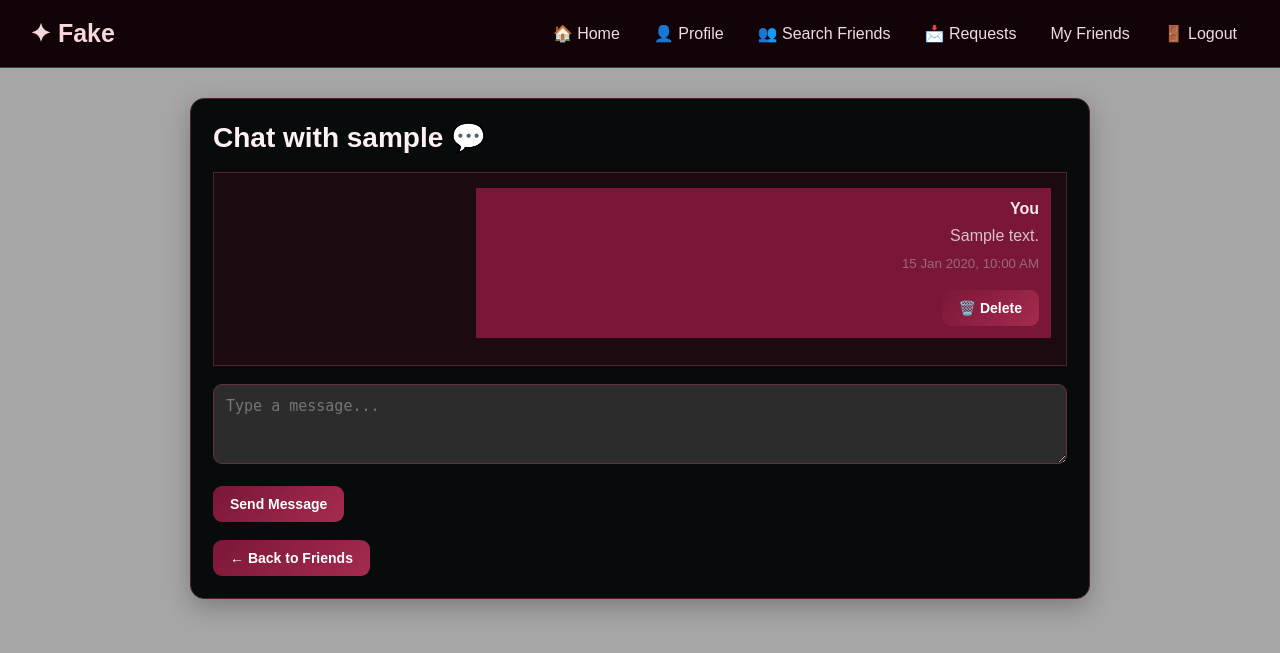
After one commit to rakshith-stack/Social-app, a Django app: page /chat/1/ in a window 1280 px wide. The commit adds this page. Shown: the top 653 px of the page. Run offline with Django 5.2, Linux system fonts and the light colour scheme; a user stored in the database is signed in; tables that the repository leaves empty hold one stand-in row (values such as "Sample post").

Commit message:
Add messaging features

```diff
--- a/social/models.py
+++ b/social/models.py
@@ -75,3 +75,26 @@ class Post(models.Model):
 
     def __str__(self):
         return self.user.username
+
+
+class Message(models.Model):
+    sender = models.ForeignKey(
+        User,
+        on_delete=models.CASCADE,
+        related_name="sent_messages"
+    )
+
+    receiver = models.ForeignKey(
+        User,
+        on_delete=models.CASCADE,
+        related_name="received_messages"
+    )
+
+    content = models.TextField()
+
+    created_at = models.DateTimeField(auto_now_add=True)
+
+    is_read = models.BooleanField(default=False)
+
+    def __str__(self):
+        return f"{self.sender.username} -> {self.receiver.username}"
--- a/social/templates/social/base.html
+++ b/social/templates/social/base.html
@@ -321,6 +321,57 @@
 
         }
 
+
+            .chat-box {
+                max-height: 500px;
+                overflow-y: auto;
+                padding: 15px;
+                border: 1px solid #54202f;
+                background: #1b0b10;
+            }
+
+            .message {
+                padding: 12px;
+                margin-bottom: 12px;
+                max-width: 70%;
+            }
+
+            .my-message {
+                margin-left: auto;
+                background: #7a1738;
+                text-align: right;
+            }
+
+            .friend-message {
+                margin-right: auto;
+                background: #29121a;
+                border: 1px solid #54202f;
+            }
+
+            .message p {
+                margin: 5px 0;
+            }
+
+            .message small {
+                opacity: 0.7;
+            }
+
+
+
+            .nav-notification {
+                position: relative;
+            }
+
+            .notification-dot {
+                display: inline-block;
+                width: 8px;
+                height: 8px;
+                background: #ff3b5c;
+                border-radius: 50%;
+                margin-left: 5px;
+                vertical-align: top;
+            }
+
     </style>
 
 </head>
@@ -358,8 +409,13 @@
                     📩 Requests
                 </a>
 
-                <a href="{% url 'my_friends' %}">
-                    🤝 My Friends
+                <a href="{% url 'my_friends' %}" class="nav-notification">
+                    My Friends
+
+                    {% if unread_messages %}
+                        <span class="notification-dot"></span>
+                    {% endif %}
+
                 </a>
 
                 <a href="{% url 'logout' %}">
--- /dev/null
+++ b/social/templates/social/chat.html
@@ -0,0 +1,96 @@
+{% extends "social/base.html" %}
+
+{% block content %}
+
+<div class="card">
+
+    <h1>Chat with {{ other_user.username }} 💬</h1>
+
+    <br>
+
+    <div class="chat-box">
+
+        {% for message in messages %}
+
+            {% if message.sender.id == current_user.id %}
+
+                <!-- Message sent by me -->
+
+                <div class="message my-message">
+
+                    <strong>You</strong>
+
+                    <p>{{ message.content }}</p>
+
+                    <small>
+                        {{ message.created_at|date:"d M Y, h:i A" }}
+                    </small>
+
+                    <br><br>
+
+                    <a href="{% url 'delete_message' message.id %}">
+                        <button type="button">
+                            🗑️ Delete
+                        </button>
+                    </a>
+
+                </div>
+
+            {% else %}
+
+                <!-- Message sent by friend -->
+
+                <div class="message friend-message">
+
+                    <strong>{{ message.sender.username }}</strong>
+
+                    <p>{{ message.content }}</p>
+
+                    <small>
+                        {{ message.created_at|date:"d M Y, h:i A" }}
+                    </small>
+
+                </div>
+
+            {% endif %}
+
+        {% empty %}
+
+            <p>No messages yet. Start the conversation!</p>
+
+        {% endfor %}
+
+    </div>
+
+    <br>
+
+    <form method="POST">
+
+        {% csrf_token %}
+
+        <textarea
+            name="content"
+            rows="3"
+            placeholder="Type a message..."
+            required
+        ></textarea>
+
+        <br><br>
+
+        <button type="submit">
+            Send Message
+        </button>
+
+    </form>
+
+    <br>
+
+    <a href="{% url 'my_friends' %}">
+        <button type="button">
+            ← Back to Friends
+        </button>
+    </a>
+
+</div>
+
+{% endblock %}
--- a/social/urls.py
+++ b/social/urls.py
@@ -17,4 +17,6 @@ urlpatterns = [
     path("my-friends/", views.my_friends, name="my_friends"),
     path("profile/", views.profile_view, name="profile"),
     path("edit-profile/", views.edit_profile, name="edit_profile"),
+    path("chat/<int:user_id>/", views.chat_view, name="chat"),
+    path("delete-message/<int:message_id>/",views.delete_message,name="delete_message"),
 ]
--- a/social/views.py
+++ b/social/views.py
@@ -2,8 +2,10 @@ from django.shortcuts import render, redirect
 from django.contrib.auth import authenticate, login, logout
 from django.contrib.auth.models import User
 from django.contrib.auth.decorators import login_required
+from datetime import datetime
+from django.db import models
 
-from .models import FriendRequest, Friendship, Post, Profile
+from .models import FriendRequest, Friendship, Post, Profile,  Message
 
 
 def register_view(request):
@@ -257,24 +259,64 @@ def create_post(request):
 
 @login_required
 def my_friends(request):
+
     friends = []
 
-    friendships = Friendship.objects.filter(user1=request.user)
+    friendships = Friendship.objects.filter(
+        user1=request.user
+    )
 
     for friendship in friendships:
         if friendship.user2 not in friends:
             friends.append(friendship.user2)
 
-    friendships = Friendship.objects.filter(user2=request.user)
+    friendships = Friendship.objects.filter(
+        user2=request.user
+    )
 
     for friendship in friendships:
         if friendship.user1 not in friends:
             friends.append(friendship.user1)
 
+    # Get latest message for every friend
+    friend_data = []
+
+    for friend in friends:
+
+        latest_message = Message.objects.filter(
+            sender__in=[request.user, friend],
+            receiver__in=[request.user, friend]
+        ).order_by("-created_at").first()
+
+        friend_data.append({
+            "friend": friend,
+            "latest_message": latest_message
+        })
+
+    # Friends with messages come first.
+    # Friends without messages come after them.
+    friend_data.sort(
+        key=lambda x: (
+            x["latest_message"] is not None,
+            x["latest_message"].created_at
+            if x["latest_message"]
+            else datetime.min
+        ),
+        reverse=True
+    )
+
+    unread_messages = Message.objects.filter(
+        receiver=request.user,
+        is_read=False
+    ).exists()
+
     return render(
         request,
         "social/my_friends.html",
-        {"friends": friends}
+        {
+            "friend_data": friend_data,
+            "unread_messages": unread_messages,
+        }
     )
 
 @login_required
@@ -398,3 +440,69 @@ def edit_post(request, post_id):
             "post": post
         }
     )
+
+
+@login_required
+def chat_view(request, user_id):
+
+    other_user = User.objects.get(id=user_id)
+
+    are_friends = Friendship.objects.filter(
+        user1=request.user,
+        user2=other_user
+    ).exists() or Friendship.objects.filter(
+        user1=other_user,
+        user2=request.user
+    ).exists()
+
+    if not are_friends:
+        return redirect("my_friends")
+
+    # Mark messages from this friend as read
+    Message.objects.filter(
+        sender=other_user,
+        receiver=request.user,
+        is_read=False
+    ).update(is_read=True)
+
+    messages = Message.objects.filter(
+        models.Q(sender=request.user, receiver=other_user) |
+        models.Q(sender=other_user, receiver=request.user)
+    ).order_by("created_at")
+
+    if request.method == "POST":
+
+        content = request.POST.get("content")
+
+        if content:
+            Message.objects.create(
+                sender=request.user,
+                receiver=other_user,
+                content=content
+            )
+
+        return redirect("chat", user_id=other_user.id)
+
+    return render(
+    request,
+    "social/chat.html",
+    {
+        "other_user": other_user,
+        "messages": messages,
+        "current_user": request.user,
+    }
+)
+
+@login_required
+def delete_message(request, message_id):
+
+    message = Message.objects.get(
+        id=message_id,
+        sender=request.user
+    )
+
+    other_user = message.receiver
+
+    message.delete()
+
+    return redirect("chat", user_id=other_user.id)
```
Also changed, not shown: social/templates/social/my_friends.html (+23 -3 lines), social/migrations/0004_message.py (added), social/migrations/0005_message_is_read.py (added).
